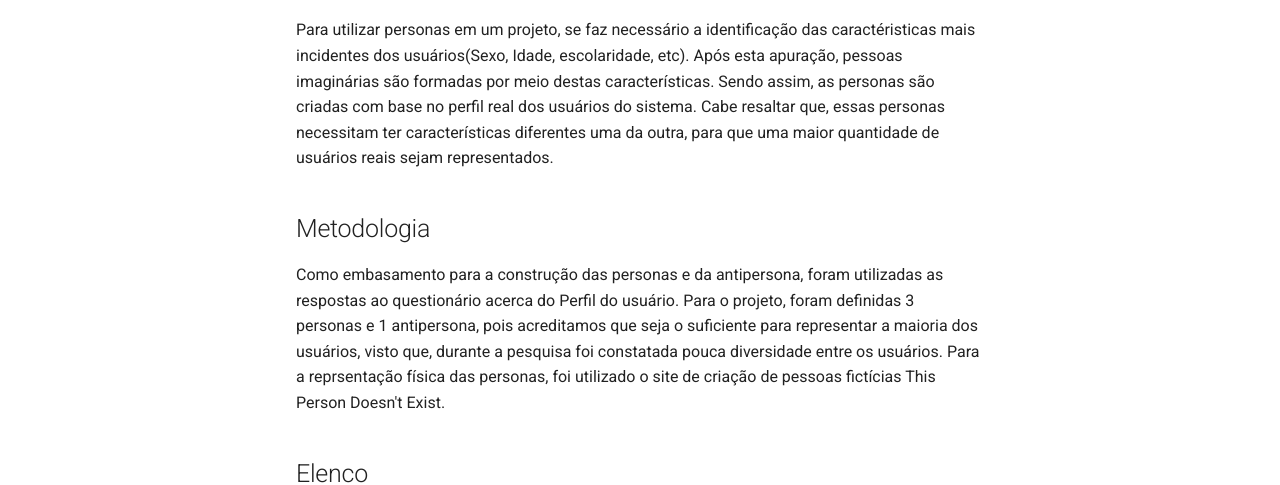
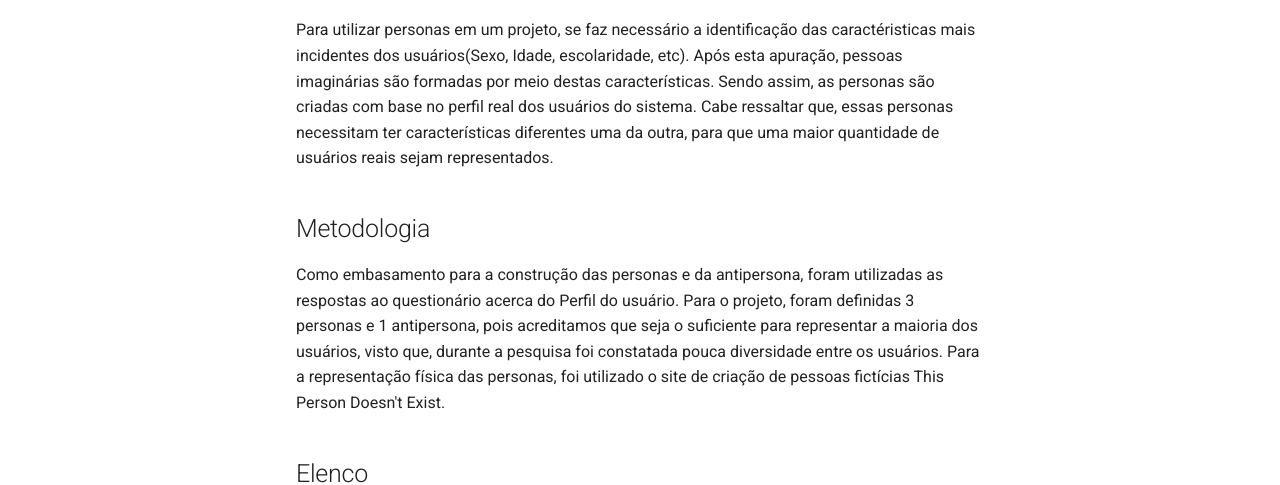
Before and after one commit to Requisitos-de-Software/2023.2-e-Titulo, an MkDocs documentation site: the page built from docs/Personas.md, in a window 1280 px wide and 900 px high. Shown: the part 381-866 px from the top of the window. Built offline with MkDocs 1.6.1 and Material for MkDocs 9.7.7, drawn with Linux system fonts in a browser that asks for light colours; comment, search, counter and statistics services are not loaded; some of the changed text lies outside the part shown.

Commit message:
Update Personas.md

```diff
--- a/docs/Personas.md
+++ b/docs/Personas.md
@@ -6,11 +6,11 @@ Persona, trata-se de uma  representação fictícia do cliente ideal, fundamenta
 
 ## Aplicação
 
-Para utilizar personas em um projeto, se faz necessário a identificação das caractéristicas mais incidentes dos usuários(Sexo, Idade, escolaridade, etc). Após esta apuração, pessoas imaginárias são formadas por meio destas características. Sendo assim, as personas são criadas com base no perfil real dos usuários do sistema. Cabe resaltar que, essas personas necessitam ter características diferentes uma da outra, para que uma maior quantidade de usuários reais sejam representados.
+Para utilizar personas em um projeto, se faz necessário a identificação das caractéristicas mais incidentes dos usuários(Sexo, Idade, escolaridade, etc). Após esta apuração, pessoas imaginárias são formadas por meio destas características. Sendo assim, as personas são criadas com base no perfil real dos usuários do sistema. Cabe ressaltar que, essas personas necessitam ter características diferentes uma da outra, para que uma maior quantidade de usuários reais sejam representados.
 
 ## Metodologia
 
-Como embasamento para a construção das personas e da antipersona, foram utilizadas as respostas ao questionário acerca do Perfil do usuário. Para o projeto, foram definidas 3 personas e 1 antipersona, pois acreditamos que seja o suficiente para representar a maioria dos usuários, visto que, durante a pesquisa foi constatada pouca diversidade entre os usuários. Para a reprsentação física das personas, foi utilizado o site de criação de pessoas fictícias This Person Doesn't Exist.
+Como embasamento para a construção das personas e da antipersona, foram utilizadas as respostas ao questionário acerca do Perfil do usuário. Para o projeto, foram definidas 3 personas e 1 antipersona, pois acreditamos que seja o suficiente para representar a maioria dos usuários, visto que, durante a pesquisa foi constatada pouca diversidade entre os usuários. Para a representação física das personas, foi utilizado o site de criação de pessoas fictícias This Person Doesn't Exist.
 
 ## Elenco
 
@@ -39,9 +39,9 @@ Como embasamento para a construção das personas e da antipersona, foram utiliz
 | :--:|:--:|
 | **Foto**:| ![](../docs/assets/ferramentas/Personas/diego.jpeg) <p>Figura 2: Diego Carvalho                                                                                                                                                      |
 | **Nome**:| Diego Carvalho.                                                                                                                                                                                                             |                                                                                                                                                                                                        |
-| **Características**:| Homem, 36 anos,  formado em direito na UFMG e servidor do TSE(Tribunal Superior Eleitoral).                                                                                                                             |
+| **Características**:| Homem, 36 anos, formado em direito na UFMG e servidor do TSE(Tribunal Superior Eleitoral).                                                                                                                             |
 | **Habilidades e Experiências**:| Conhecimento avançado sobre constituição, poder executivo e legislativo. Perfil de liderança.                                                                                                                                                   |
-| **Relacionamento**:| presidente do Brasil, ministros, familiares e amigos da época da faculdade.                                                                                                                                         |
+| **Relacionamento**:| Presidente do Brasil, ministros, familiares e amigos da época da faculdade.                                                                                                                                         |
 | **Objetivo**:| Ele é muito inteligente e pensa no futuro. Deseja instruir seus filhos para seguirem o mesmo caminho, pois seus conhecimentos facilitariam o trajeto.                                                                                                                    |
 | **Expectativa**:| Diego trabalha no TSE e está o tempo inteiro utilizando dados relacionados a votação. Portanto, está constantemente verificando os documentos emitidos pela Justiça Eleitoral.         |
 | **Requisitos**:| Durante a semana no trabalho, Diego entra no e-Título e verifica diversos documentos emitidos.                                                                                                                            |
```
Also changed, not shown: other parts of docs/Personas.md (+8 -7 lines).
